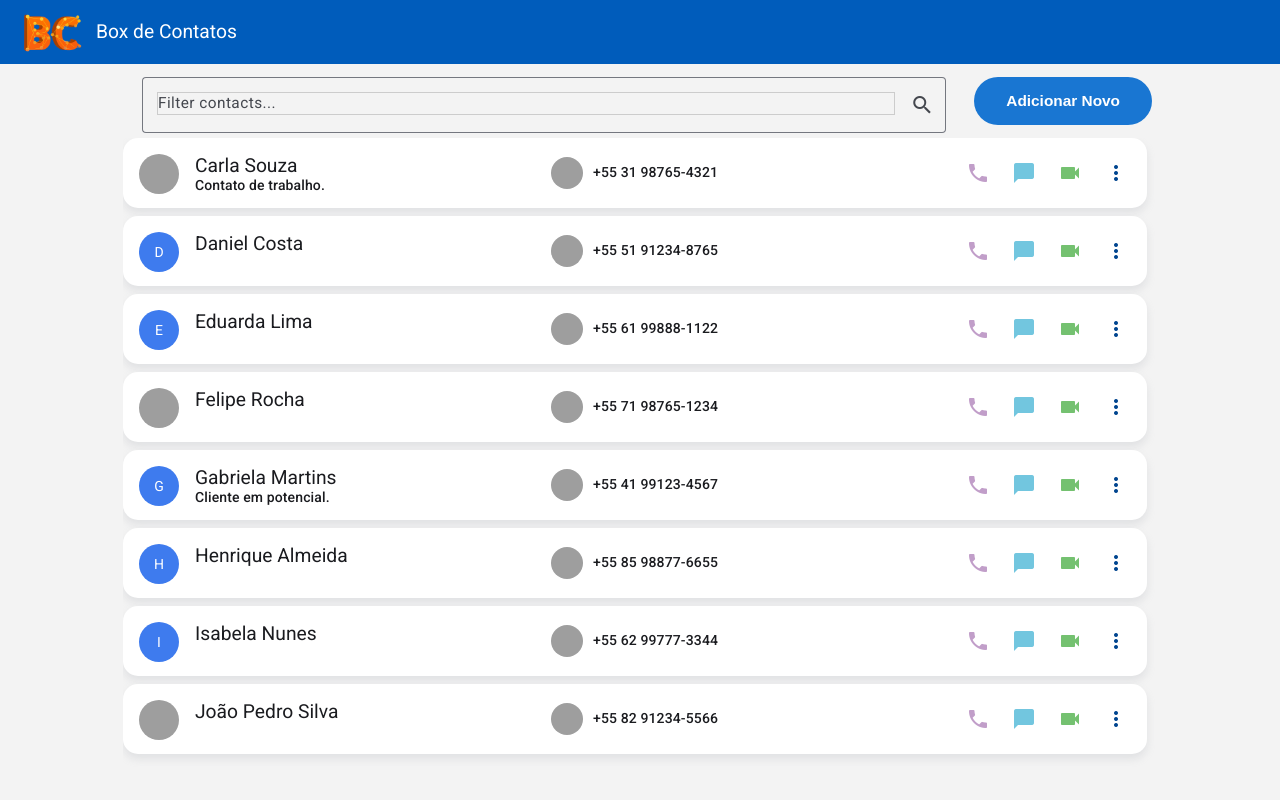
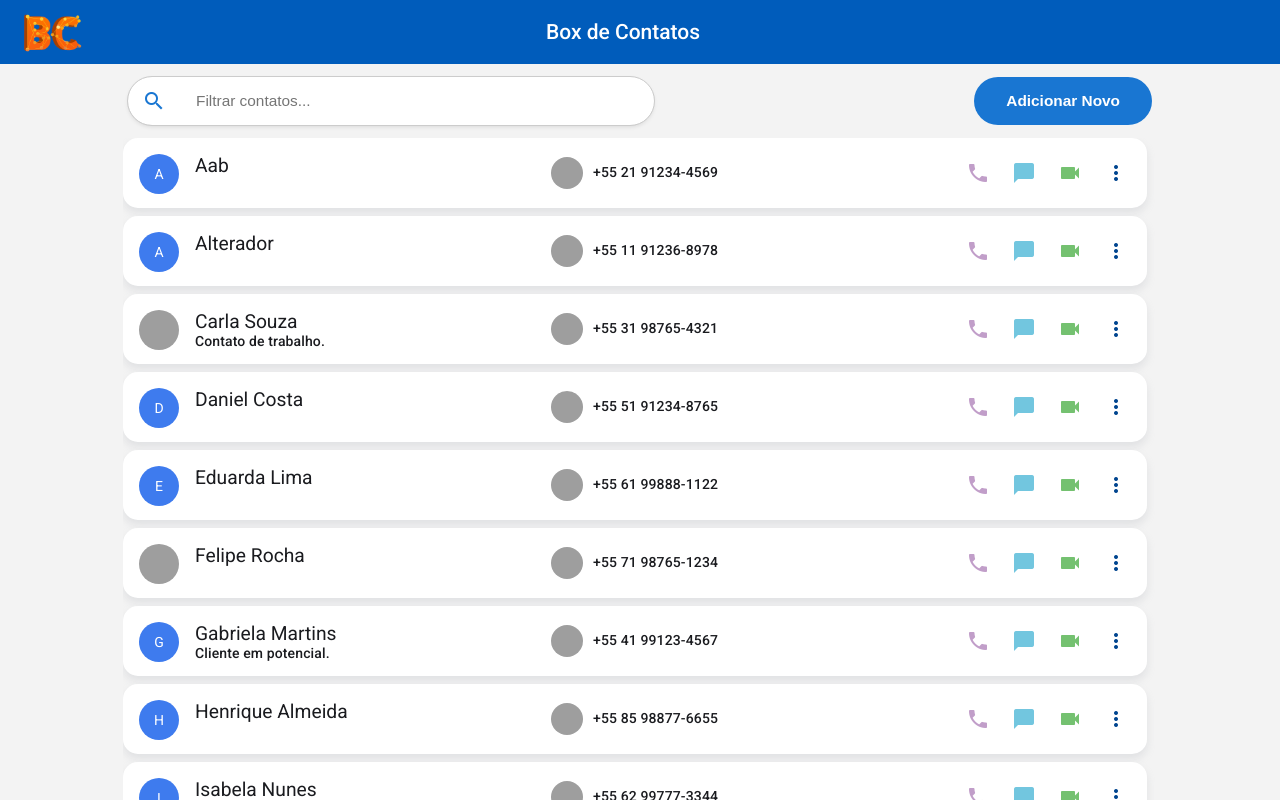
Before and after one commit to matigous/contact-box, an Angular app: page /contacts in a window 1280 px wide. Built offline with nearby package versions, Linux system fonts and the light colour scheme; data requests are answered from the project's data file; grey boxes are pictures that could not be loaded.

Commit message:
Ajustes de design

```diff
--- a/api/db.json
+++ b/api/db.json
@@ -93,6 +93,41 @@
           "url": "https://reddit.com/u/joaopedrosilva"
         }
       ]
+    },
+    {
+      "id": "11",
+      "name": "Novo Teste",
+      "phone": "+55 61 91234-5678",
+      "email": "email@mail.com",
+      "fav": false,
+      "photo": "",
+      "notes": "Muito contato",
+      "socialNetworks": [
+        {
+          "type": "Instagram",
+          "url": "http://instagram.com/teste"
+        }
+      ]
+    },
+    {
+      "id": "12",
+      "name": "Alterador",
+      "phone": "+55 11 91236-8978",
+      "email": "",
+      "fav": false,
+      "photo": "",
+      "notes": "",
+      "socialNetworks": []
+    },
+    {
+      "id": "13",
+      "name": "Aab",
+      "phone": "+55 21 91234-4569",
+      "email": "",
+      "fav": false,
+      "photo": "",
+      "notes": "",
+      "socialNetworks": []
     }
   ]
 }
--- a/src/app/app-routing-module.ts
+++ b/src/app/app-routing-module.ts
@@ -7,29 +7,32 @@ const routes: Routes = [
   {
     path: 'contacts',
     component: List,
+    title: 'Box de Contatos',
   },
   {
     path: 'contact-details',
     children: [
       {
         path: '',
-        component: Details
+        component: Details,
+        title: 'Novo Contato',
       },
       {
         path: ':id',
         component: Details,
+        title: 'Consulta de Contato',
       },
-    ]
+    ],
   },
   {
     path: '**',
     redirectTo: 'contacts',
-    pathMatch: 'full'
+    pathMatch: 'full',
   },
 ];
 
 @NgModule({
   imports: [RouterModule.forRoot(routes)],
-  exports: [RouterModule]
+  exports: [RouterModule],
 })
-export class AppRoutingModule { }
+export class AppRoutingModule {}
--- a/src/app/features/contacts/details/details.html
+++ b/src/app/features/contacts/details/details.html
@@ -149,13 +149,13 @@
                 <mat-icon style="color: #f44336">cancel</mat-icon>
               </button>
               <button mat-icon-button color="primary" type="submit" [disabled]="contactForm.invalid" matTooltip="Save">
-                <mat-icon style="color: #575757">save</mat-icon>
+                <mat-icon class="save-button">save</mat-icon>
               </button>
             </div>
 
             <div *ngIf="isViewing()" class="w-full btns-viewing">
               <div class="btn-delete">
-                <button  mat-icon-button color="primary" type="button" matTooltip="{{
+                <button mat-icon-button color="primary" type="button" matTooltip="{{
                     confirmingDelete ? 'Confirm delete' : 'Delete'
                   }}" (click)="confirmingDelete ? onDelete() : onConfirmingDelete()">
                   <mat-icon style="color: #232323" [class.btn-delete-color]="!confirmingDelete"
@@ -178,6 +178,6 @@
     </ng-container>
   </ng-container>
   <ng-template #contactNotFound>
-    <div class="contact-not-found">Contact not found...</div>
+    <div class="contact-not-found">Contato não encontrado!</div>
   </ng-template>
 </div>
--- a/src/app/features/contacts/details/details.scss
+++ b/src/app/features/contacts/details/details.scss
@@ -1,4 +1,4 @@
-.detail-container{
+.detail-container {
   margin: 0 auto;
   padding: 40px;
   width: 80%;
@@ -12,7 +12,6 @@
   display: flex;
   flex-direction: column;
   position: relative;
-
 
   .card-content {
     overflow-y: auto;
@@ -155,6 +154,16 @@
 :host ::ng-deep .mdc-text-field--filled:not(.mdc-text-field--disabled) {
   background-color: rgba(191, 224, 247, 0.533);
 }
-.icon-social-network{
+.icon-social-network {
   width: 24px;
 }
+.save-button {
+  color: #1976d2;
+}
+
+button[disabled] .save-button {
+  color: #575757;
+}
+.contact-not-found {
+  font-size: 3rem;
+}
--- a/src/app/features/contacts/list/components/filter/filter.html
+++ b/src/app/features/contacts/list/components/filter/filter.html
@@ -1,7 +1,9 @@
 <div class="filter-container">
-    <mat-form-field class="filter-input" appearance='outline'>
-      <input matInput type="text" [(ngModel)]="filterText" (ngModelChange)="emitFilter()" placeholder="Filter contacts..." />
-       <mat-icon matSuffix>search</mat-icon>
-      </mat-form-field>
-    <button routerLink='/contact-details/'>Adicionar Novo</button>
+  <div class="filter-input-combo">
+    <mat-icon>search</mat-icon>
+    <input class="filter-input" type="text" [(ngModel)]="filterText" (ngModelChange)="emitFilter()"
+      placeholder="Filtrar contatos..." />
+  </div>
+  <span class="spacer"></span>
+  <button routerLink='/contact-details/'>Adicionar Novo</button>
 </div>
--- a/src/app/features/contacts/list/components/filter/filter.scss
+++ b/src/app/features/contacts/list/components/filter/filter.scss
@@ -6,30 +6,18 @@
   gap: 1rem;
   font-family: --mat-sys-title-large-font;
 
-  // input[type="text"] {
-  //   flex: 1 1 0;
-  //   height: 48px;
-  //   font-size: 1.1rem;
-  //   padding: 0 1rem;
-  //   border-radius: 24px;
-  //   border: 1px solid #ccc;
-  // }
-
   .filter-input {
-    display: flex;
     align-items: center;
     flex: 1 1 0;
     height: 48px;
     font-size: 1.1rem;
     padding: 0 1rem;
+    border: 0px;
     border-radius: 24px;
-
-    input[type="text"] {
-      outline: 1px solid #ccc;
-    }
   }
 
   button {
+    // flex: 0 0 auto;
     height: 48px;
     box-sizing: border-box;
     font-size: 1.1rem;
@@ -46,4 +34,24 @@
   button:hover {
     background: #1565c0;
   }
+  mat-icon {
+    margin-right: 8px;
+    color: #1976d2;
+  }
+  .filter-input-combo {
+    display: flex;
+    align-items: center;
+    flex: 0 0 50%;
+    height: 48px;
+    font-size: 1.1rem;
+    padding: 0 0 0 1rem;
+    border-radius: 24px;
+    outline: 1px solid #ccc;
+    background: #fff;
+    box-shadow: 0 2px 4px rgba(0, 0, 0, 0.1);
+    gap: 8px;
+  }
 }
+.spacer {
+  flex-grow: 1;
+}
--- a/src/app/features/contacts/list/list.ts
+++ b/src/app/features/contacts/list/list.ts
@@ -24,8 +24,8 @@ export class List {
     this._contactsService.contacts$
       .pipe(takeUntil(this.destroy$))
       .subscribe((contacts) => {
-        this.contacts = contacts;
-        this.contactsListFiltered = contacts;
+        this.contacts = this.sortContacts(contacts);
+        this.contactsListFiltered = this.sortContacts(contacts);
       });
 
     this.onFilter(this.contactsFilterOptions);
@@ -51,12 +51,16 @@ export class List {
     return (this.contactsListFiltered = dataFiltered);
   }
 
-    protected onDelete(idContact: string) {
+  protected onDelete(idContact: string) {
     if (idContact) {
       this._contactsService.deleteContact(idContact).subscribe();
     }
   }
-
+  private sortContacts(contacts: Contact[]): Contact[] {
+    return [...contacts].sort((a, b) =>
+      a.name.localeCompare(b.name, 'pt-BR', { sensitivity: 'base' })
+    );
+  }
 
   ngOnDestroy(): void {
     this.destroy$.next();
--- a/src/app/shared/components/header/header.scss
+++ b/src/app/shared/components/header/header.scss
@@ -16,6 +16,14 @@
 
   h1 {
     display: block;
-    margin-right: 50%;
+    margin-right: 0 auto;
+    text-align: center;
+    flex: 1;
+    z-index: 1;
+    font-size: 1.5rem;
+    font-weight: 500;
+  }
+  .spacer {
+    flex: 0 1 120px;
   }
 }
```
Also changed, not shown: 1 other file (tests, documents, lock files or other folders).
